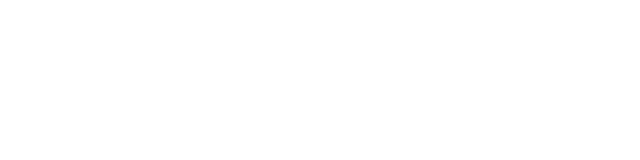
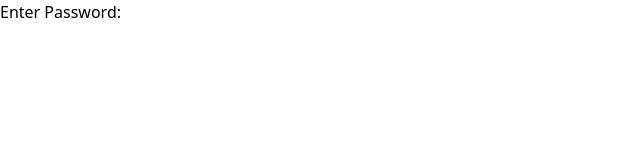
Before and after one commit to Solatido143/react-learning-lab, a React (Vite) app: page /password-validator in a window 1280 px wide. Before the commit this address had no page. Shown: the top 160 px of the page, without its empty margins (0-640 px from the left). Built offline with nearby package versions, Linux system fonts and the light colour scheme.

Commit message:
simple validator using npm install validator

```diff
--- a/package.json
+++ b/package.json
@@ -14,13 +14,15 @@
     "react": "^19.2.0",
     "react-dom": "^19.2.0",
     "react-router-dom": "^7.13.0",
-    "tailwindcss": "^4.1.18"
+    "tailwindcss": "^4.1.18",
+    "validator": "^13.15.26"
   },
   "devDependencies": {
     "@eslint/js": "^9.39.1",
     "@types/node": "^24.10.1",
     "@types/react": "^19.2.5",
     "@types/react-dom": "^19.2.3",
+    "@types/validator": "^13.15.10",
     "@vitejs/plugin-react": "^5.1.1",
     "eslint": "^9.39.1",
     "eslint-plugin-react-hooks": "^7.0.1",
--- a/src/App.tsx
+++ b/src/App.tsx
@@ -2,6 +2,7 @@
 import Home from "./pages/Home"
 import SubmissionForm from "./pages/SubmissionForm"
 import JokeGenerator from "./pages/JokeGenerator"
+import PasswordValidator from "./pages/PasswordValidator"
 
 function App() {
 
@@ -10,6 +11,7 @@
       <Route path="/" element={<Home/>}/>
       <Route path="/submission-form" element={<SubmissionForm/>} />
       <Route path="/joke-generator" element={<JokeGenerator/>} />
+      <Route path="/password-validator" element={<PasswordValidator/>} />
     </Routes>
   )
 }
--- a/src/pages/Home.tsx
+++ b/src/pages/Home.tsx
@@ -9,6 +9,9 @@
             <div>
                 <Link to="/joke-generator">Go to Joke Generator</Link>
             </div>
+            <div>
+                <Link to="/password-validator">Go to Password Validator</Link>
+            </div>
         </>
     )
 }
--- /dev/null
+++ b/src/pages/PasswordValidator.tsx
@@ -0,0 +1,44 @@
+import validator from "validator";
+import { useState } from "react";
+
+export default function PasswordValidator() {
+    const [password, setPassword] = useState("");
+    const [isStrong, setIsStrong] = useState<boolean | null>(null);
+
+    const validate = (value: string) => {
+        setPassword(value);
+
+        const strong = validator.isStrongPassword(value, {
+            minLength: 8,
+            minLowercase: 1,
+            minUppercase: 1,
+            minNumbers: 1,
+            minSymbols: 1,
+        });
+
+        setIsStrong(strong);
+    };
+
+    return (
+        <div>
+            <label htmlFor="password">Enter Password: </label>
+            <input
+                type="password"
+                id="password"
+                value={password}
+                onChange={(e) => validate(e.target.value)}
+            />
+
+            {isStrong !== null && (
+                <p
+                    style={{
+                        fontWeight: "bold",
+                        color: isStrong ? "green" : "red",
+                    }}
+                >
+                    {isStrong ? "Password is strong!" : "Password is weak!"}
+                </p>
+            )}
+        </div>
+    );
+}
```
Also changed, not shown: 1 other file (tests, documents, lock files or other folders).
